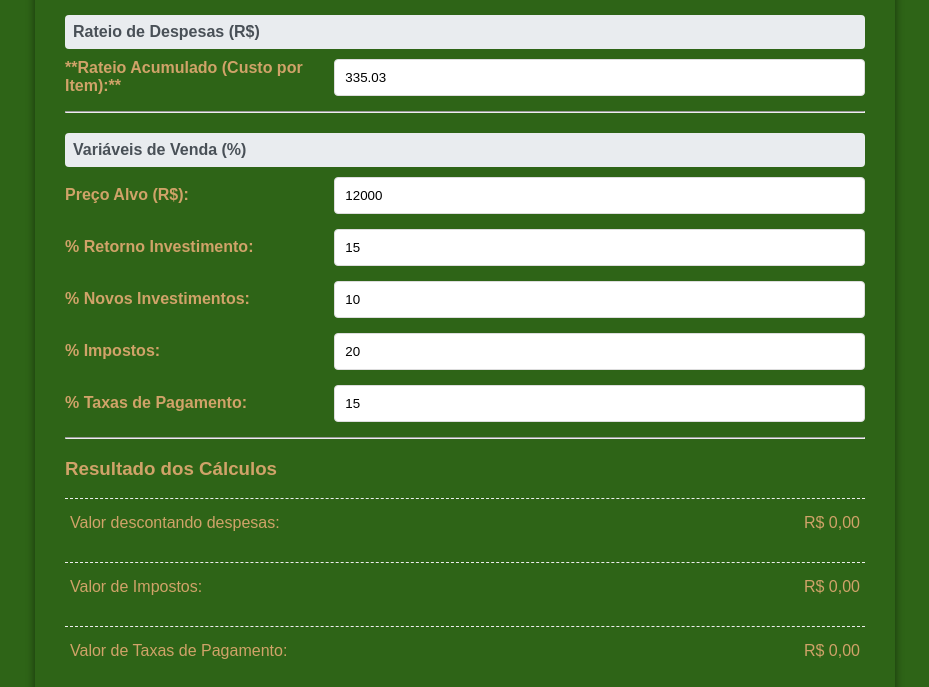
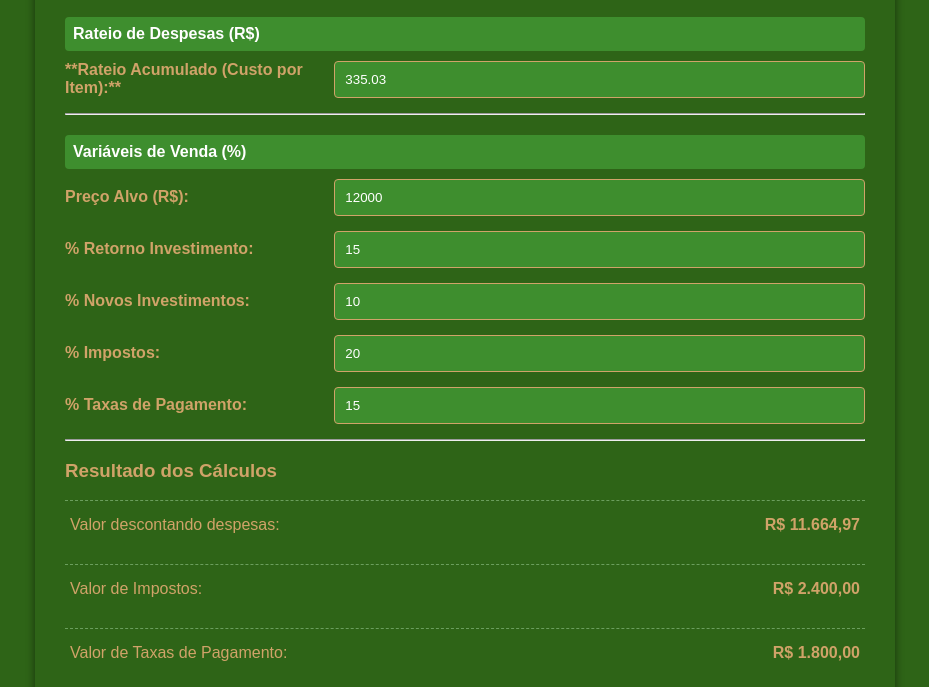
Before and after one commit to caracademeuexotico-dev/calculadora_avancada, a plain HTML site: page index.html in a window 1280 px wide. Shown: the part 113-800 px from the top of the page, without its empty margins (175-1104 px from the left). Drawn offline with Linux system fonts and the light colour scheme.

Commit message:
Update index.html

```diff
--- a/index.html
+++ b/index.html
@@ -9,8 +9,8 @@
         :root {
             --cor-fundo: #2E6417; /* Verde Escuro */
             --cor-fonte: #D0A369; /* Salmão / Dourado */
-            --cor-secundaria: #D0A369; /* Cor para textos dentro do container */
-            --cor-resultado-final: #D0A369; /* Azul padrão para destaque (CAIXA) */
+            --cor-secundaria: #D0A369; /* Cor principal para textos e bordas */
+            --cor-resultado-final: #D0A369; /* Cor de destaque (CAIXA) */
         }
 
         body {
@@ -18,22 +18,23 @@
             margin: 0;
             padding: 20px;
             background-color: var(--cor-fundo); /* Fundo Verde Escuro */
-            color: var(--cor-fonte); /* Fonte Dourada/Salmão */
+            color: var(--cor-fonte); /* Fonte Dourada/Salmão no corpo */
         }
 
         .container {
             max-width: 800px;
             margin: auto;
-            background: #2E6417; /* Container em Branco para Contraste */
+            background: #2E6417; /* Container na cor do fundo para unidade visual */
             padding: 30px;
             border-radius: 8px;
             box-shadow: 0 4px 8px rgba(0, 0, 0, 0.5);
-            color: var(--cor-secundaria); /* Texto dentro do container em cinza escuro */
+            color: var(--cor-secundaria); /* Texto dentro do container na cor de destaque */
         }
 
         h2 {
             color: var(--cor-secundaria);
-            border-bottom: 2px solid ##2E6417;
+            /* CORREÇÃO: Removido o `#` extra e usado a cor de destaque */
+            border-bottom: 2px solid var(--cor-secundaria);
             padding-bottom: 10px;
             margin-bottom: 20px;
         }
@@ -51,25 +52,28 @@
             font-weight: bold;
         }
 
+        /* Ajustando a cor do texto do input para ser legível */
         input[type="number"] {
             flex: 2;
             padding: 10px;
-            border: 1px solid #ddd;
+            border: 1px solid var(--cor-secundaria);
             border-radius: 4px;
             width: 100%;
             box-sizing: border-box;
+            background-color: #3e8e2e; /* Fundo do input ligeiramente mais claro */
+            color: #fff; /* Cor do texto no input branco para contraste */
         }
 
         .result-item {
             padding: 10px 0;
-            border-top: 1px dashed #eee;
+            border-top: 1px dashed #6b9e5d; /* Linhas mais visíveis */
         }
 
         .result-item:last-child {
             font-size: 1.1em;
             font-weight: bold;
             color: var(--cor-resultado-final);
-            border-top: 2px solid #ccc;
+            border-top: 2px solid var(--cor-secundaria);
             margin-top: 15px;
         }
 
@@ -80,17 +84,18 @@
 
         .result-value {
             text-align: right;
-            font-weight: normal;
+            font-weight: bold; /* Deixando os resultados em negrito */
+            color: var(--cor-resultado-final);
         }
 
         .section-header {
-            background-color: #e9ecef;
+            background-color: #3e8e2e;
             padding: 8px;
             border-radius: 4px;
             margin-top: 20px;
             margin-bottom: 10px;
             font-weight: bold;
-            color: #495057;
+            color: #fff; /* Título da seção em branco para contraste */
         }
     </style>
 </head>
@@ -164,6 +169,9 @@
     <script>
         // Função para formatar o número como moeda BRL
         function formatarMoeda(valor) {
+            // Garante que o valor não é um número inválido antes de formatar
+            if (isNaN(valor)) return 'R$ 0,00';
+
             return 'R$ ' + valor.toFixed(2).replace('.', ',').replace(/(\d)(?=(\d{3})+(?!\d))/g, '$1.');
         }
 
@@ -178,9 +186,9 @@
             const percImpostos = (parseFloat(document.getElementById('percImpostos').value) || 0) / 100;
             const percTaxasPagamento = (parseFloat(document.getElementById('percTaxasPagamento').value) || 0) / 100;
 
-            // 3. Cálculos conforme as fórmulas adaptadas
+            // 3. Cálculos
 
-            // Valor Sem Impostos e Taxas = Preço Alvo - Rateio Acumulado
+            // Valor Sem Impostos e Taxas (agora chamado "Valor descontando despesas")
             const valorSemImpostosTaxas = precoAlvo - rateioAcumulado;
 
             // Valor de Impostos
@@ -202,7 +210,10 @@
             const caixa = valorLiquido - valorRetornoInvestimento - valorNovosInvestimentos;
 
             // 4. Exibição dos resultados formatados
-            document.getElementById('valorSemImpostosTaxas').textContent = formatarMoeda(valorSemImpostosTaxas);
+
+            // CORREÇÃO APLICADA AQUI: O ID foi atualizado para valorDescontandoDespesas
+            document.getElementById('valorDescontandoDespesas').textContent = formatarMoeda(valorSemImpostosTaxas);
+
             document.getElementById('valorImpostos').textContent = formatarMoeda(valorImpostos);
             document.getElementById('valorTaxasPagamento').textContent = formatarMoeda(valorTaxasPagamento);
             document.getElementById('valorLiquido').textContent = formatarMoeda(valorLiquido);
```
